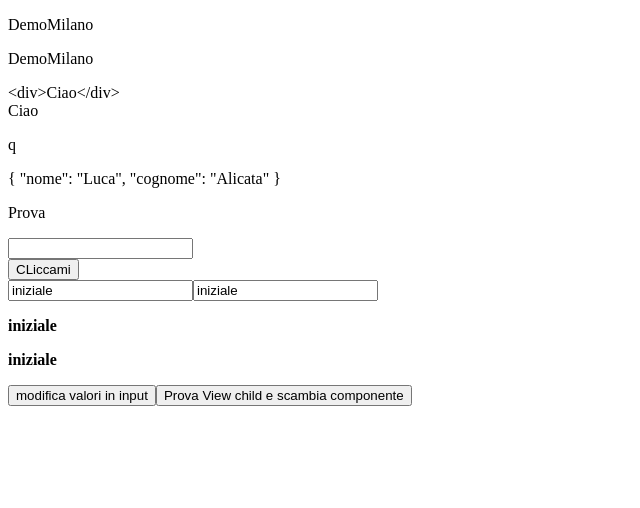
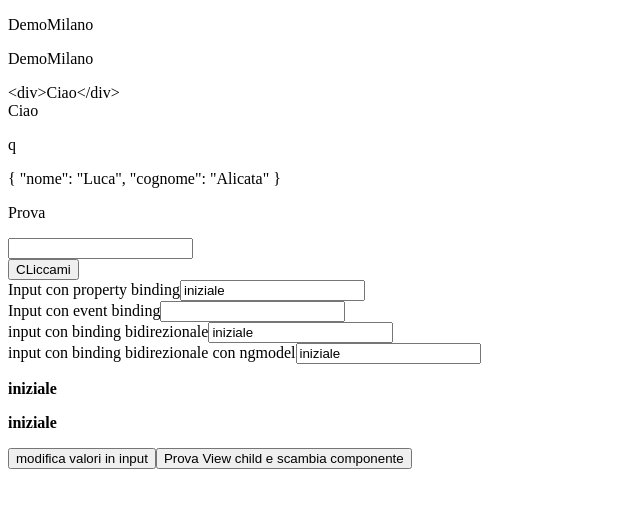
Before and after one commit to LukeSkywa/DemoMilano, an Angular app: page /secondo in a window 1280 px wide. Shown: the top 508 px of the page, without its empty margins (0-640 px from the left). Built offline with nearby package versions, Linux system fonts and the light colour scheme.

Commit message:
spiegazione di property, evend e two way binding

```diff
--- a/src/app/secondo/secondo.component.html
+++ b/src/app/secondo/secondo.component.html
@@ -3,16 +3,26 @@
 </div>
 <p *ngIf="mostraRosso">{{titolo}}</p>
 
-<!-- nell'esempio sotto $event.target === inputProva -->
-<input #inputProva
-(input)="inputEvent(inputProva)"
-[value]="titolo">
-<input [(ngModel)]="titolo">
+<div>
+    <label>Input con property binding</label>
+    <input [value]="titolo">
+</div>
+<div>
+    <label>Input con event binding</label>
+    <input (input)="titolo = $event.target.value">
+</div>
+<div>
+    <label>input con binding bidirezionale</label>
+    <!-- nell'esempio sotto $event.target === inputProva -->
+    <input #inputProva (input)="inputEvent(inputProva)" [value]="titolo">
+</div>
+<div>
+    <label>input con binding bidirezionale con ngmodel</label>
+    <!-- per usare ngModel va importato il FormsModule -->
+    <input [(ngModel)]="titolo">
+</div>
 <!-- negli esempi sopra, ho in entrambi i casi dei binding bidirezionali -->
 
-<p [class.prova]="mostraRosso"
-    [class.altro]="!mostraRosso"
->{{inputProva.value}}</p>
+<p [class.prova]="mostraRosso" [class.altro]="!mostraRosso">{{inputProva.value}}</p>
 
-<p [ngClass]="oggettoClassi"
->{{inputProva.value}}</p>
+<p [ngClass]="oggettoClassi">{{inputProva.value}}</p>
```
